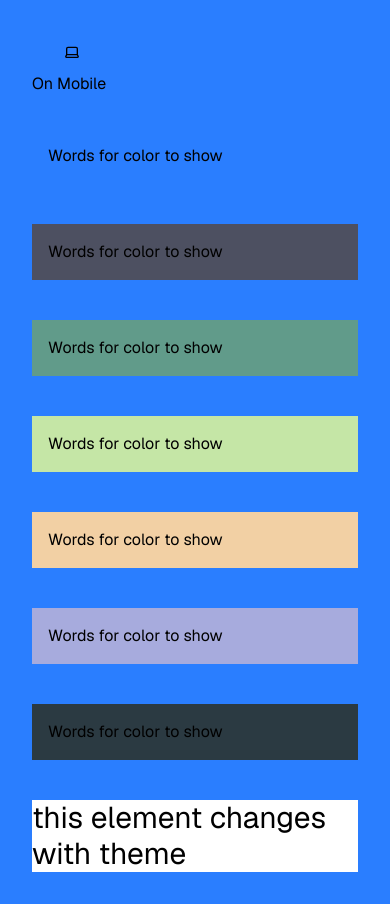
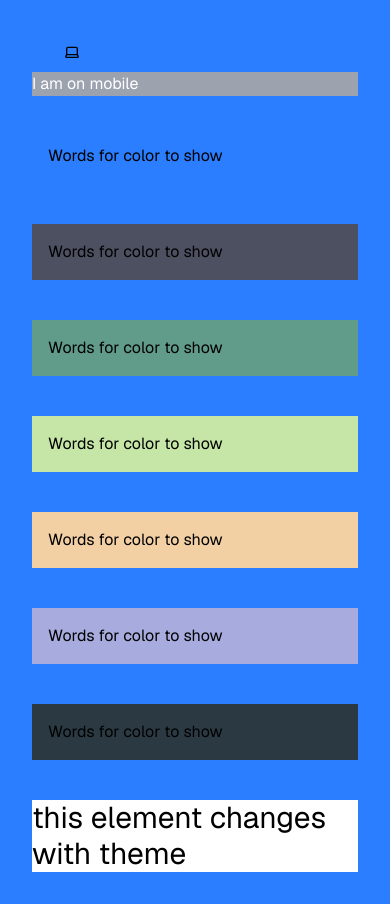
Before and after one commit to VanshAnand1/BLOG-2, a Next.js app: page / in a window 390 px wide. Built offline with nearby package versions, Linux system fonts and the light colour scheme.

Commit message:
BG-2 fix: updated mobile screen cutoff value

```diff
--- a/components/is-mobile-test.tsx
+++ b/components/is-mobile-test.tsx
@@ -2,8 +2,13 @@
 import { MobileProps, MobileScreenCutoffValue } from "@/lib/helpers/isMobile";
 
 export default function Test(props: MobileProps) {
-  if (props.isMobile(MobileScreenCutoffValue)) {
-    return <div>On Mobile</div>;
-  }
-  return <div>Not on Mobile</div>;
+  return (
+    <div>
+      {props.isMobile(MobileScreenCutoffValue) ? (
+        <div className="bg-gray-400 text-white">I am on mobile</div>
+      ) : (
+        <div className="bg-sunset text-navy">I am NOT on mobile</div>
+      )}
+    </div>
+  );
 }
--- a/lib/helpers/isMobile.ts
+++ b/lib/helpers/isMobile.ts
@@ -1,7 +1,7 @@
 "use client";
 import { useState, useEffect } from "react";
 
-export const MobileScreenCutoffValue = 800;
+export const MobileScreenCutoffValue = 1000;
 export interface MobileProps {
   isMobile: (maxWidth: number) => boolean;
 }
```
